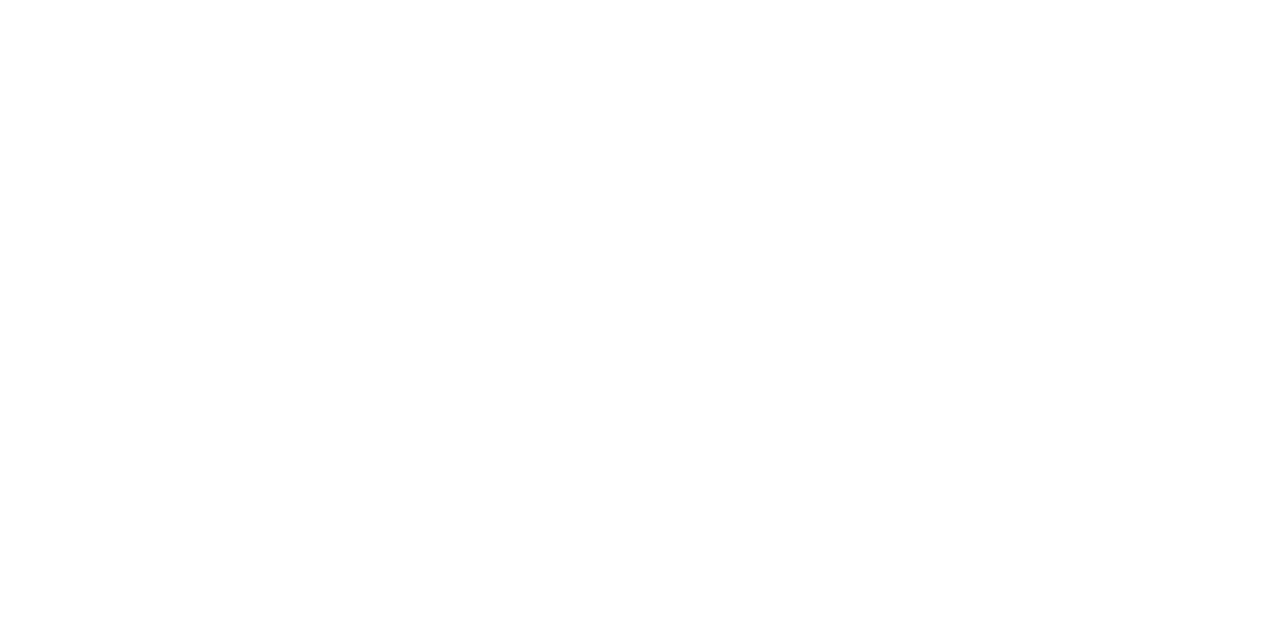
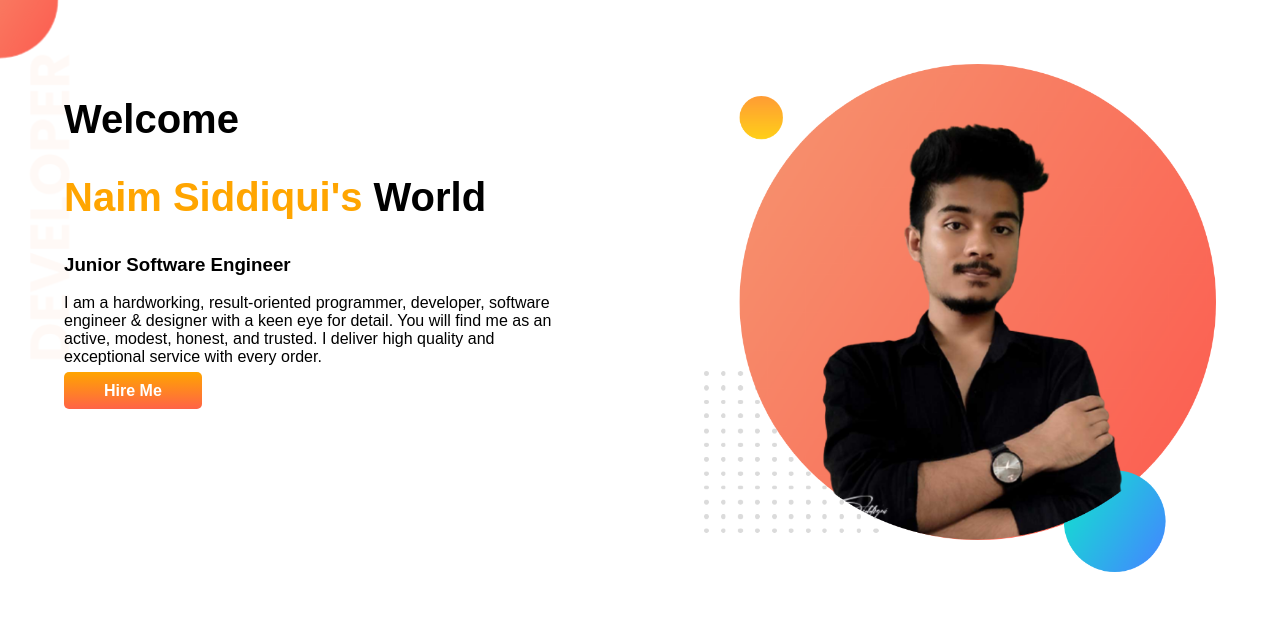
Before and after one commit to naimsiddiquibd/simple-portfolio-site, a plain HTML site: page index.html in a window 1280 px wide. Drawn offline with Linux system fonts and the light colour scheme; a web font is replaced by a local one.

Commit message:
Top banner added

```diff
--- a/index.html
+++ b/index.html
@@ -1,12 +1,32 @@
 <!DOCTYPE html>
 <html lang="en">
-<head>
-    <meta charset="UTF-8">
-    <meta name="viewport" content="width=device-width, initial-scale=1.0">
+  <head>
+    <meta charset="UTF-8" />
+    <meta name="viewport" content="width=device-width, initial-scale=1.0" />
     <title>Naim Siddiqui</title>
-    <link rel="stylesheet" href="style.css">
-</head>
-<body>
-
-</body>
+    <link rel="preconnect" href="https://fonts.googleapis.com" />
+    <link rel="preconnect" href="https://fonts.gstatic.com" crossorigin />
+    <link
+      href="https://fonts.googleapis.com/css2?family=Otomanopee+One&display=swap"
+      rel="stylesheet"
+    />
+    <link rel="stylesheet" href="style.css" />
+  </head>
+  <body>
+    <section class="banner">
+      <div class="half-width">
+        <h1>Welcome</h1>
+        <h1><span>Naim Siddiqui's</span> World</h1>
+        <h3>Junior Software Engineer</h3>
+        <p>
+          I am a hardworking, result-oriented programmer, developer, software
+          engineer & designer with a keen eye for detail. You will find me as an
+          active, modest, honest, and trusted. I deliver high quality and
+          exceptional service with every order.
+        </p>
+        <a class="button" target="_blank" href="#">Hire Me</a>
+      </div>
+      <div class="half-width"><img src="images/my-pic-1.png" /></div>
+    </section>
+  </body>
 </html>
--- a/style.css
+++ b/style.css
@@ -0,0 +1,32 @@
+body {
+  font-family: "Otomanopee One", sans-serif;
+  margin: 0;
+}
+h1 {
+  font-size: 40px;
+}
+span {
+  color: orange;
+}
+section {
+  display: flex;
+}
+.half-width {
+  width: 50%;
+  padding: 5%;
+}
+.half-width img {
+  width: 100%;
+}
+.button {
+  text-decoration: none;
+  background-image: linear-gradient(orange, tomato);
+  padding: 10px 40px;
+  color: white;
+  font-weight: 700;
+  border-radius: 5px;
+}
+.banner {
+  background-image: url(images/top-banner.png);
+  background-repeat: no-repeat;
+}
```
Also changed, not shown: images/my-pic-1.png (added), images/top-banner.png (added).
